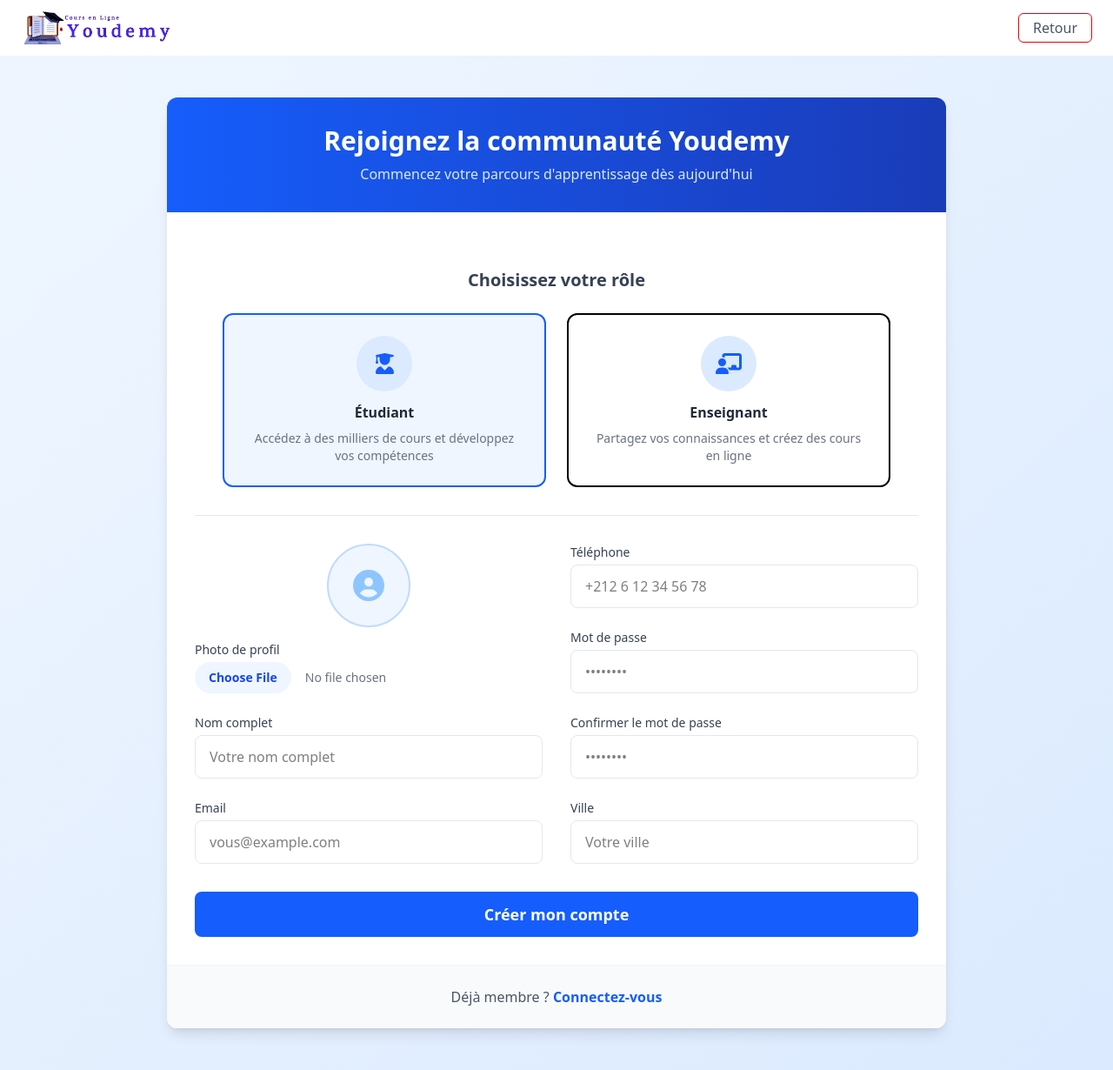
After one commit to MhamedOuhanane/Youdemy-MVC, a PHP site: page /App/Views/Authentification/inscription.php?HTTP_REFERER=1 in a window 1280 px wide. The commit adds this page. Shown: the whole page at 87% size. Run offline with PHP 8.4, Linux system fonts and the light colour scheme; data that the repository does not hold is empty.

Commit message:
Ajouter les pages d'authentification des utilisateurs du site

```diff
--- /dev/null
+++ b/App/Views/Authentification/inscription.php
@@ -0,0 +1,179 @@
+<!DOCTYPE html>
+<html lang="fr">
+<head>
+    <meta charset="UTF-8">
+    <meta name="viewport" content="width=device-width, initial-scale=1.0">
+    <title>Youdemy - Inscription</title>
+    <link
+        rel="shortcut icon"
+        href="../../assets/images/logo_icone.png"
+        type="image/png"
+    >
+    <script src="https://cdnjs.cloudflare.com/ajax/libs/font-awesome/6.5.1/js/all.min.js"></script>
+    <script src="https://unpkg.com/@tailwindcss/browser@4"></script>
+
+</head>
+<body class="bg-gray-50">
+
+    <!-- Afficher les messages et les erreur d'insertion -->
+    <?php
+        if (isset($_GET)) {
+            if (isset($_GET['erreur'])) {
+                echo '
+                        <div id="SwitAlair" class="absolute w-[28rem] right-[-28rem] p-5 my-5 border-[1px] bg-red-200 bg-opacity-90 border-red-400 rounded-lg transition-all duration-700 ease-in-out">
+                            <span class="xbg-inherit ml-5 text-xl cursor-pointer" onclick="this.parentElement.remove();">&times;</span>
+                            <strong>Erreur!</strong> ' . htmlspecialchars($_GET['erreur']) . '
+                        </div>';
+            }
+
+
+            echo    '<script>
+                        let messageElement = document.getElementById("SwitAlair");
+                        if (messageElement) {
+                            messageElement.style.right = "0";
+                        }
+
+                        setTimeout(function() {
+                            if (messageElement) {
+                                messageElement.remove();
+                            }
+                        }, 3000);
+                </script>';
+        }
+    ?>
+
+    <!-- Navigation -->
+    <nav class="bg-white h-[4rem] shadow-md">
+        <div class="container h-full mx-auto px-6 py-3">
+            <div class="flex h-full items-center justify-between">
+                <div class="flex h-full items-center">
+                    <a href="../../index.php" class="text-2xl h-full font-bold">
+                        <img src="../../../Public/assets/images/logo.png" alt="logo du site" class="h-full">
+                    </a>
+                </div>
+                <div class="flex items-center space-x-4">
+                    <a href="<?= (isset($_GET['erreur'])) ? './connexion.php' : $_SERVER['HTTP_REFERER'] ?>" class="text-gray-600 border-[1px] border-red-600 rounded-md py-1 px-4  hover:text-red-600">Retour</a>
+                </div>
+            </div>
+        </div>
+    </nav>
+
+    <!-- Main Content -->
+    <div class="min-h-screen bg-gradient-to-br from-blue-50 to-blue-100 py-12 px-4 sm:px-6 lg:px-8">
+        <div class="max-w-4xl mx-auto">
+            <!-- Form Container -->
+            <div class="bg-white rounded-xl shadow-lg overflow-hidden">
+                <!-- Form Header -->
+                <div class="bg-gradient-to-r from-blue-600 to-blue-800 px-6 py-8 text-center">
+                    <h2 class="text-3xl font-bold text-white mb-2">Rejoignez la communauté Youdemy</h2>
+                    <p class="text-blue-100">Commencez votre parcours d'apprentissage dès aujourd'hui</p>
+                </div>
+
+
+                <!-- Form Content -->
+                <div class="p-8">
+                    <form class="space-y-8" action="./proccessors/addUser.php" method="POST" enctype="multipart/form-data">
+                        <!-- Role Selection -->
+                        <div class="p-8 border-b border-gray-200">
+                            <h3 class="text-xl font-semibold text-gray-700 mb-6 text-center">Choisissez votre rôle</h3>
+                            <div class="flex justify-center space-x-6">
+                                <label class="relative w-1/2 cursor-pointer">
+                                    <input type="radio" name="role" value="Etudiant" class="peer sr-only" checked>
+                                    <div class="flex flex-col items-center p-6 border-2 rounded-xl peer-checked:border-blue-600 peer-checked:bg-blue-50 hover:bg-gray-50 transition-all duration-200">
+                                        <div class="w-16 h-16 bg-blue-100 rounded-full flex items-center justify-center mb-3">
+                                            <i class="fas fa-user-graduate text-2xl text-blue-600"></i>
+                                        </div>
+                                        <h4 class="font-semibold text-gray-800">Étudiant</h4>
+                                        <p class="text-sm text-gray-500 text-center mt-2">Accédez à des milliers de cours et développez vos compétences</p>
+                                    </div>
+                                </label>
+
+                                <label class="relative w-1/2 cursor-pointer">
+                                    <input type="radio" name="role" value="Enseignant" class="peer sr-only">
+                                    <div class="flex flex-col items-center p-6 border-2 rounded-xl peer-checked:border-blue-600 peer-checked:bg-blue-50 hover:bg-gray-50 transition-all duration-200">
+                                        <div class="w-16 h-16 bg-blue-100 rounded-full flex items-center justify-center mb-3">
+                                            <i class="fas fa-chalkboard-teacher text-2xl text-blue-600"></i>
+                                        </div>
+                                        <h4 class="font-semibold text-gray-800">Enseignant</h4>
+                                        <p class="text-sm text-gray-500 text-center mt-2">Partagez vos connaissances et créez des cours en ligne</p>
+                                    </div>
+                                </label>
+                            </div>
+                        </div>
+
+                        <!-- Hidden Role Input -->
+                        <input type="hidden" name="user_role" id="user_role" value="Etudiant">
+
+                        <!-- Grid Layout -->
+                        <div class="grid grid-cols-1 md:grid-cols-2 gap-8">
+                            <!-- Left Column -->
+                            <div class="space-y-6">
+                                <!-- Photo de profil -->
+                                <div class="flex flex-col items-center space-y-4">
+                                    <div class="h-24 w-24 rounded-full bg-blue-50 flex items-center justify-center border-2 border-blue-200">
+                                        <i class="fas fa-user-circle text-4xl text-blue-300"></i>
+                                    </div>
+                                    <div class="w-full">
+                                        <label class="block text-sm font-medium text-gray-700 mb-1">Photo de profil</label>
+                                        <input type="file" name="profile_image" accept="image/*" class="w-full text-sm text-gray-500 file:mr-4 file:py-2 file:px-4 file:rounded-full file:border-0 file:text-sm file:font-semibold file:bg-blue-50 file:text-blue-700 hover:file:bg-blue-100"/>
+                                    </div>
+                                </div>
+
+                                <!-- Champs communs -->
+                                <div>
+                                    <label class="block text-sm font-medium text-gray-700 mb-1">Nom complet</label>
+                                    <input type="text" name="username" placeholder="Votre nom complet" class="w-full px-4 py-3 rounded-lg border border-gray-200 focus:border-blue-500 focus:ring-2 focus:ring-blue-200 outline-none transition-colors duration-200"/>
+                                </div>
+
+                                <div>
+                                    <label class="block text-sm font-medium text-gray-700 mb-1">Email</label>
+                                    <input type="email" name="emailInscr" placeholder="vous@example.com" class="w-full px-4 py-3 rounded-lg border border-gray-200 focus:border-blue-500 focus:ring-2 focus:ring-blue-200 outline-none transition-colors duration-200"/>
+                                </div>
+                            </div>
+
+                            <!-- Right Column -->
+                            <div class="space-y-6">
+                                <div>
+                                    <label class="block text-sm font-medium text-gray-700 mb-1">Téléphone</label>
+                                    <input type="tel" name="telephone" placeholder="+212 6 12 34 56 78" class="w-full px-4 py-3 rounded-lg border border-gray-200 focus:border-blue-500 focus:ring-2 focus:ring-blue-200 outline-none transition-colors duration-200"/>
+                                </div>
+
+                                <div>
+                                    <label class="block text-sm font-medium text-gray-700 mb-1">Mot de passe</label>
+                                    <input type="password" name="password" placeholder="••••••••" class="w-full px-4 py-3 rounded-lg border border-gray-200 focus:border-blue-500 focus:ring-2 focus:ring-blue-200 outline-none transition-colors duration-200"/>
+                                </div>
+
+                                <div>
+                                    <label class="block text-sm font-medium text-gray-700 mb-1">Confirmer le mot de passe</label>
+                                    <input type="password" placeholder="••••••••" class="w-full px-4 py-3 rounded-lg border border-gray-200 focus:border-blue-500 focus:ring-2 focus:ring-blue-200 outline-none transition-colors duration-200"/>
+                                </div>
+
+                                <!-- Ville -->
+                                <div>
+                                    <label class="block text-sm font-medium text-gray-700 mb-1">Ville</label>
+                                    <input type="text" name="city" placeholder="Votre ville" class="w-full px-4 py-3 rounded-lg border border-gray-200 focus:border-blue-500 focus:ring-2 focus:ring-blue-200 outline-none transition-colors duration-200"/>
+                                </div>
+                            </div>
+                        </div>
+
+                        <!-- Submit Button -->
+                        <div>
+                            <button type="submit" name="submitInscr" class="w-full bg-blue-600 text-white py-3 px-6 rounded-lg font-semibold text-lg hover:bg-blue-700 transition duration-200">
+                                Créer mon compte
+                            </button>
+                        </div>
+                    </form>
+                </div>
+
+                <!-- Footer -->
+                <div class="px-8 py-6 bg-gray-50 border-t border-gray-100">
+                    <p class="text-center text-gray-600">
+                        Déjà membre ?
+                        <a href="connexion.php" class="text-blue-600 font-semibold hover:text-blue-700">Connectez-vous</a>
+                    </p>
+                </div>
+            </div>
+        </div>
+    </div>
+</body>
+</html>
```
Also changed, not shown: App/Views/Authentification/connexion.php (added, +93 -0 lines), App/Views/components/header.php (+5 -6 lines), App/Views/home.php (added, +96 -0 lines), Public/index.php (deleted, +0 -104 lines), Public/.htaccess (added).
